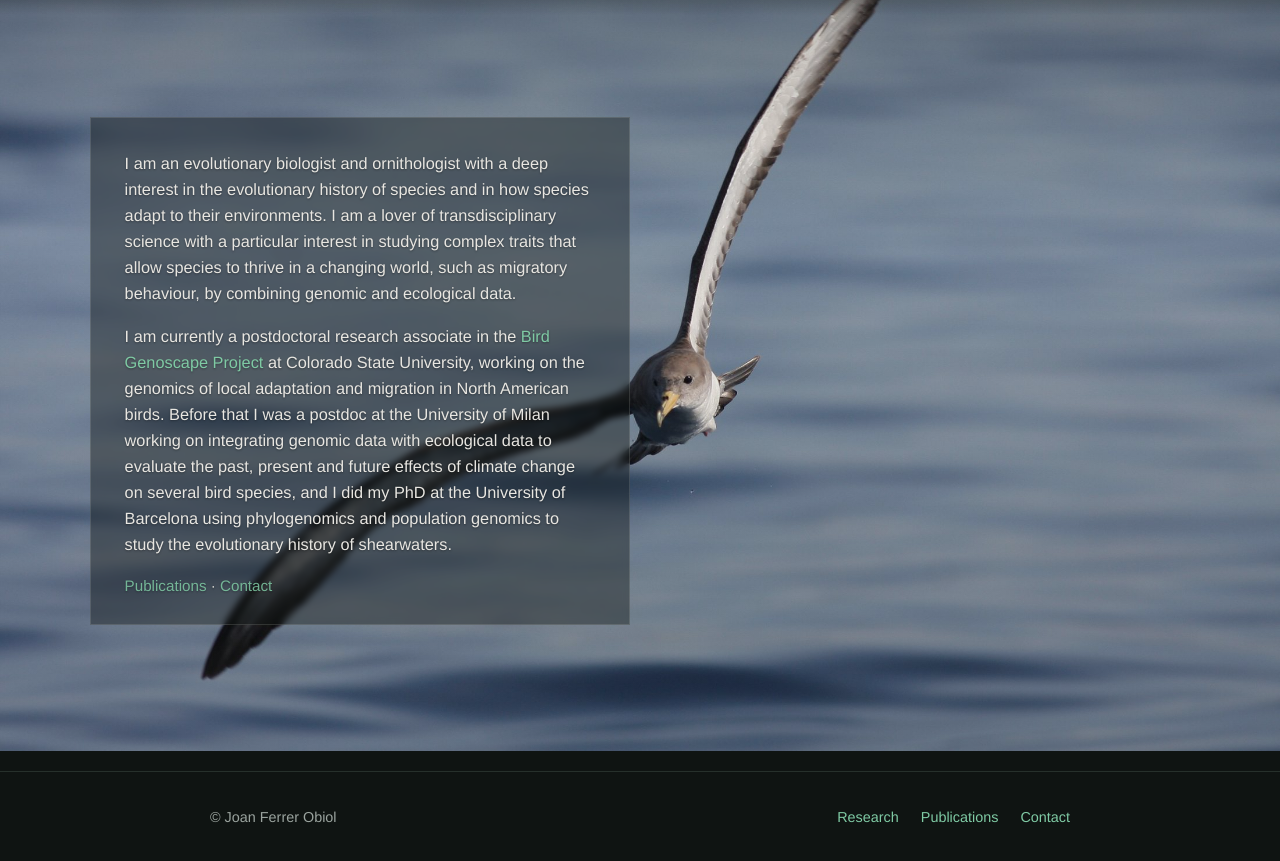
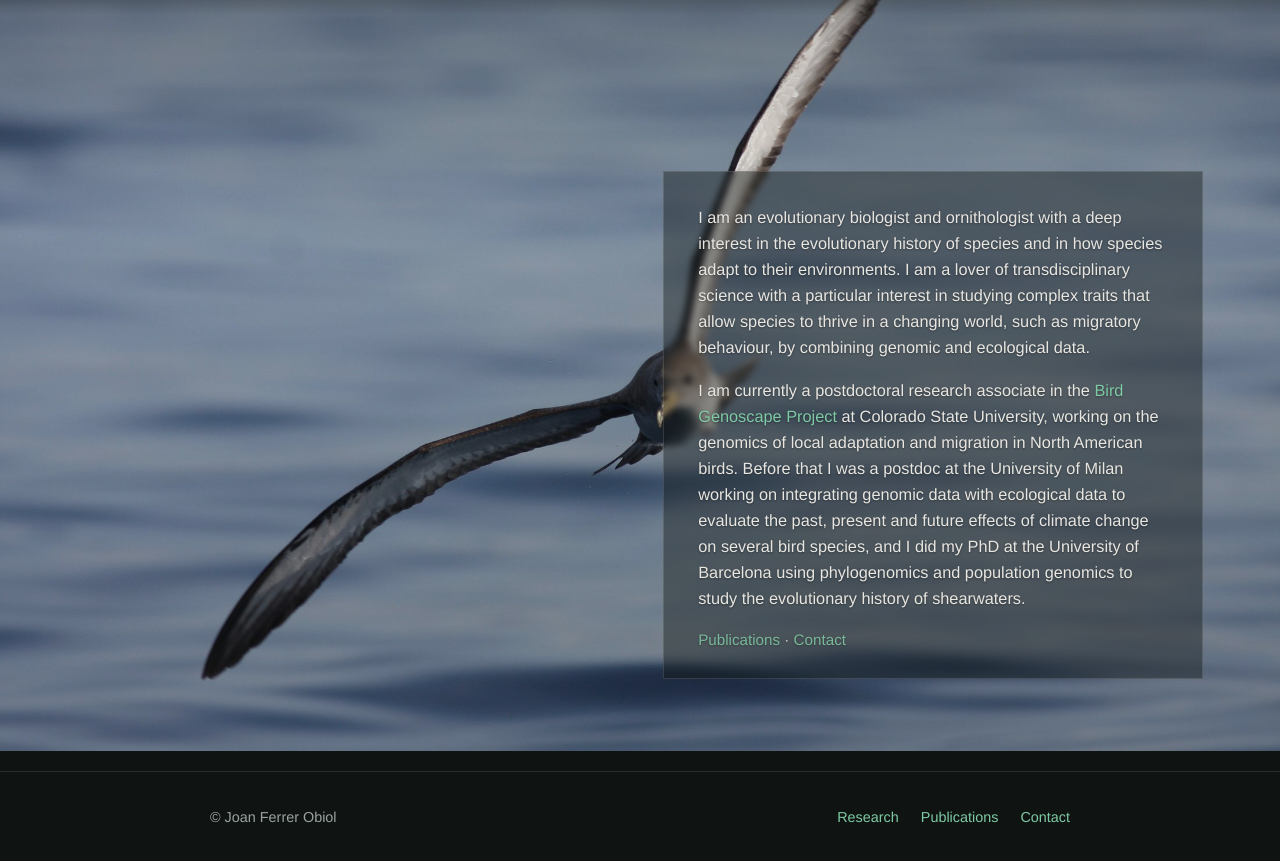
Before and after one commit to jferrerobiol/jferrerobiol.github.io, a plain HTML site: page index.html in a window 1280 px wide. Shown: the part 49-910 px from the top of the page. Drawn offline with Linux system fonts and the light colour scheme.

Commit message:
Text box on the right

```diff
--- a/style.css
+++ b/style.css
@@ -61,9 +61,10 @@ a:hover { text-decoration: underline; }
 .hero-full {
   min-height: 100vh;
   padding: 110px 24px 70px;
-  /* box sits in the left half so the bird, centre-right, stays in view */
-  justify-items: start;
-  padding-left: max(24px, 7vw);
+  /* box sits lower right, over open sea: the bird (centre, head at ~55%)
+     and its far wing (rising to the top right) stay in view */
+  justify-items: end; align-items: end;
+  padding-right: max(24px, 6vw); padding-bottom: 9vh;
   background:
     linear-gradient(rgba(10,14,12,.30), rgba(10,14,12,.06) 35%, rgba(10,14,12,.20)),
     url("assets/hero.jpg") 60% 58%/cover no-repeat,
```
